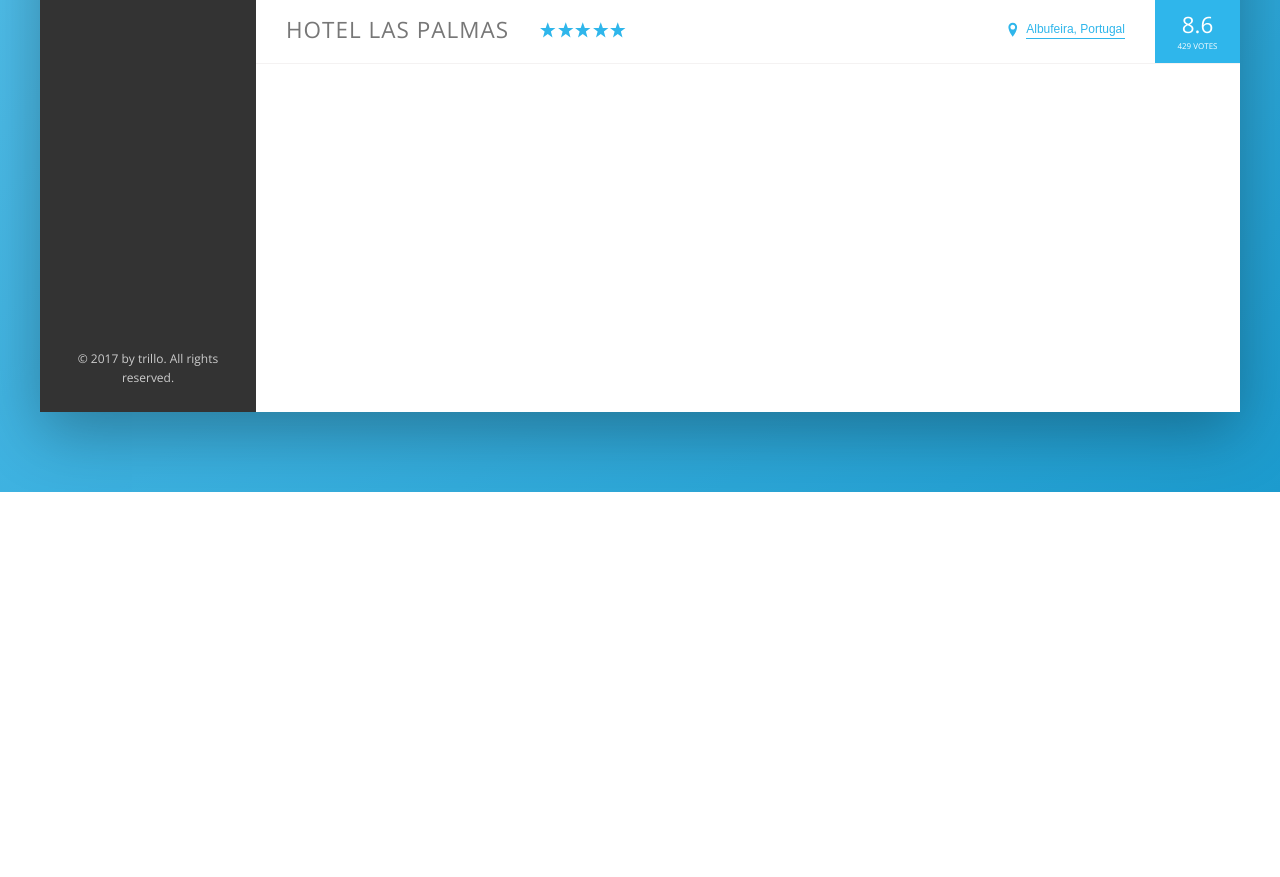
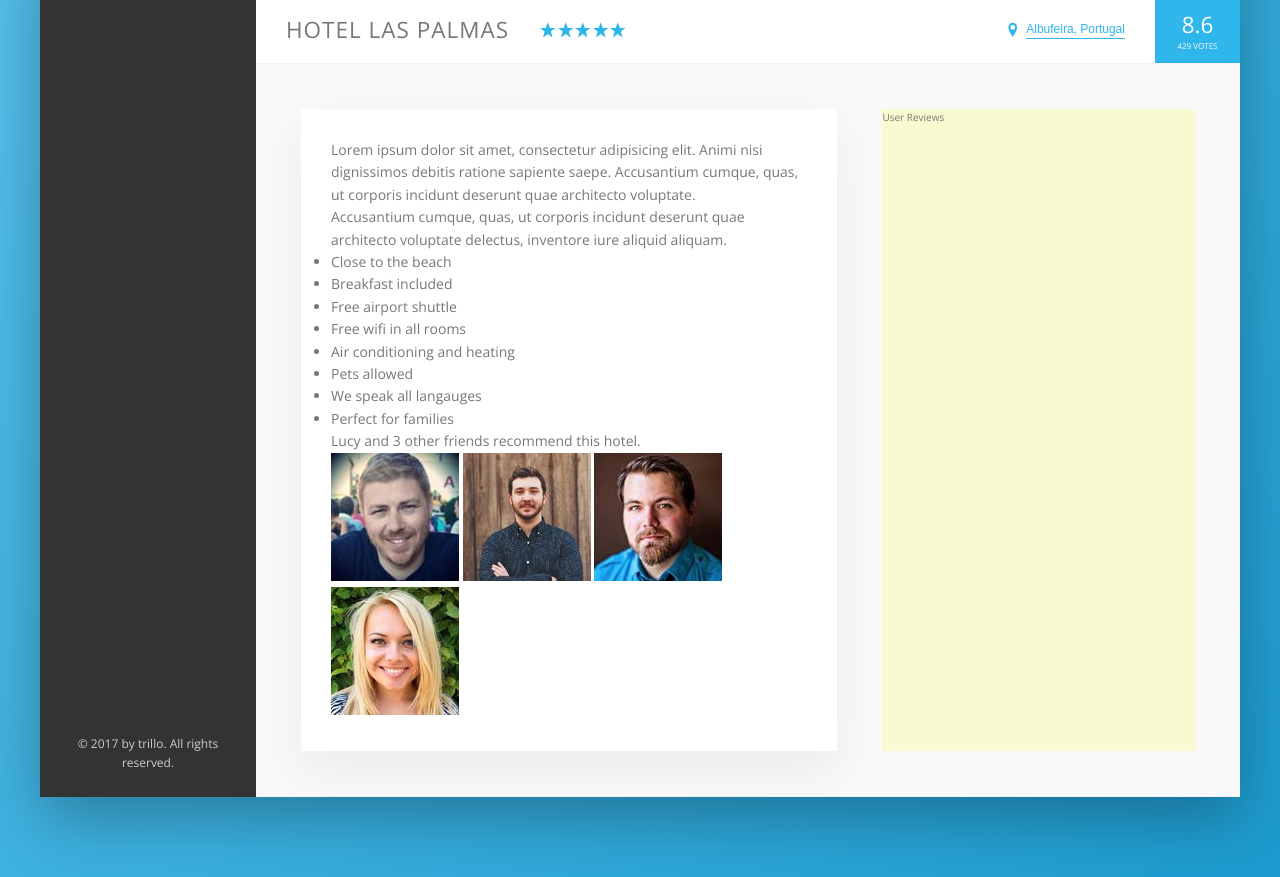
Before and after one commit to zacsolo/scss_vacation, a website: page index.html in a window 1280 px wide. Shown: the part 538-1415 px from the top of the page. Before the commit the page ends 1030 px from the top, so only its background shows below. Drawn offline with nearby package versions, Linux system fonts and the light colour scheme.

Commit message:
Description Box layout

```diff
--- a/index.html
+++ b/index.html
@@ -140,8 +140,44 @@
                   <div class="overview__rating-average">8.6</div>
                   <div class="overview__rating-count">429 votes</div>
               </div>
+          </div>
 
-          </div>
+            <div class="detail">
+              <div class="description">
+                <p class="paragraph">
+                  Lorem ipsum dolor sit amet, consectetur adipisicing elit. Animi nisi dignissimos debitis ratione sapiente saepe. Accusantium cumque, quas, ut corporis incidunt deserunt quae architecto voluptate.
+                </p>
+                <p class="paragraph">
+                  Accusantium cumque, quas, ut corporis incidunt deserunt quae architecto voluptate delectus, inventore iure aliquid aliquam.
+                </p>
+                <ul class="list">
+                  <li class="list__item">Close to the beach</li>
+                  <li class="list__item">Breakfast included</li>
+                  <li class="list__item">Free airport shuttle</li>
+                  <li class="list__item">Free wifi in all rooms</li>
+                  <li class="list__item">Air conditioning and heating</li>
+                  <li class="list__item">Pets allowed</li>
+                  <li class="list__item">We speak all langauges</li>
+                  <li class="list__item">Perfect for families</li>
+                </ul>
+                <div class="recommend">
+                  <p class="recommend__count">
+                    Lucy and 3 other friends recommend this hotel.
+                  </p>
+                  <div class="recommend__friends">
+                    <img src="img/user-3.jpg" alt="Friend 1" class="recommend__photo">
+                    <img src="img/user-4.jpg" alt="Friend 2" class="recommend__photo">
+                    <img src="img/user-5.jpg" alt="Friend 3" class="recommend__photo">
+                    <img src="img/user-6.jpg" alt="Friend 4" class="recommend__photo">
+                  </div>
+                </div>
+              </div>
+
+            <div class="user-reviews">
+              User Reviews
+            </div>
+
+            </div>
         </main>
       </div>
     </div>
--- a/sass/_base.scss
+++ b/sass/_base.scss
@@ -13,6 +13,9 @@
   --color-grey-dark-3: #999;
 
   --shadow-dark: 0 2rem 6rem rgba(0, 0, 0, 0.3);
+  --shadow-light: 0 2rem 5rem rgba(0, 0, 0, 0.06);
+
+  --line: 1px solid var(--color-grey-light-2);
 }
 
 * {
--- a/sass/_components.scss
+++ b/sass/_components.scss
@@ -189,7 +189,7 @@
 // HOTEL OVERVIEW BODY
 .overview {
   display: flex;
-  border-bottom: 1px solid var(--color-grey-light-2);
+  border-bottom: var(--line);
   align-items: center;
 
   &__heading {
@@ -276,3 +276,6 @@
     box-shadow: none;
   }
 }
+
+/////////////////////////////////////////
+// INLINE BUTTON
--- a/sass/_layout.scss
+++ b/sass/_layout.scss
@@ -10,7 +10,7 @@
   height: 7rem;
   font-size: 1.4rem;
   background-color: #fff;
-  border-bottom: 1px solid var(--color-grey-light-2);
+  border-bottom: var(--line);
   display: flex;
   justify-content: space-between;
   align-items: center;
@@ -27,6 +27,25 @@
 }
 .hotel-view {
   background-color: #fff;
-  height: 80rem;
+
   flex: 1;
 }
+
+.detail {
+  display: flex;
+  padding: 4.5rem;
+  background-color: var(--color-grey-light-1);
+  border-bottom: var(--line);
+}
+.description {
+  font-size: 1.4rem;
+  background-color: #fff;
+  box-shadow: var(--shadow-light);
+  padding: 3rem;
+  flex: 0 0 60%;
+  margin-right: 4.5rem;
+}
+.user-reviews {
+  background-color: lightgoldenrodyellow;
+  flex: 1;
+}
```
Also changed, not shown: css/main.css, 1 other file.
